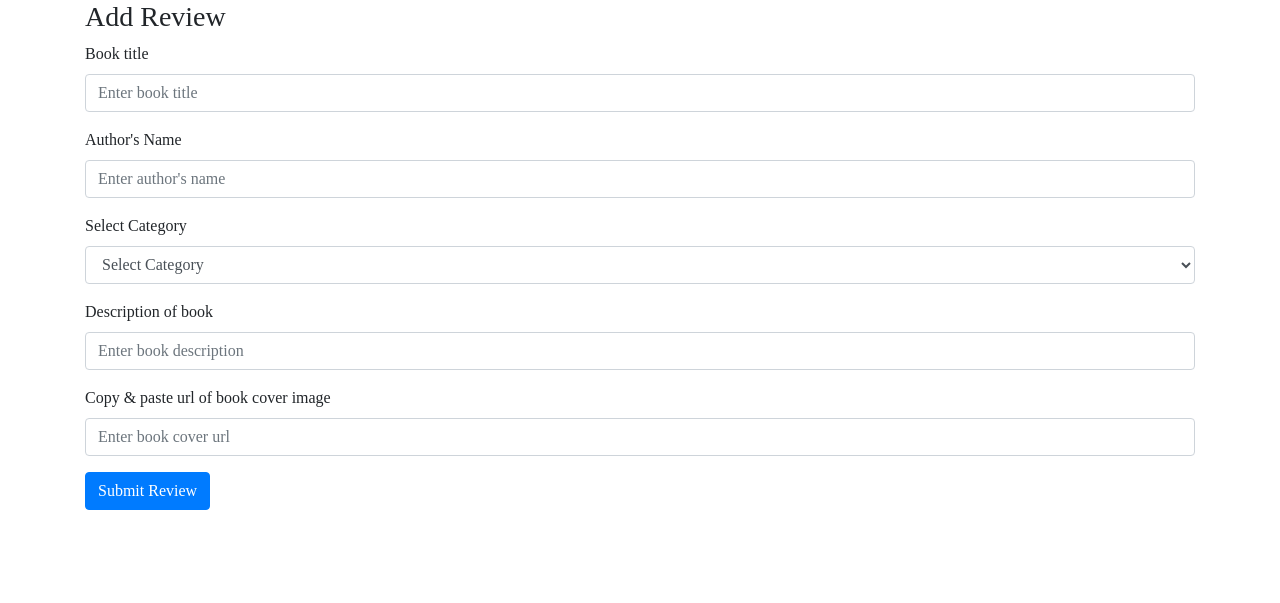
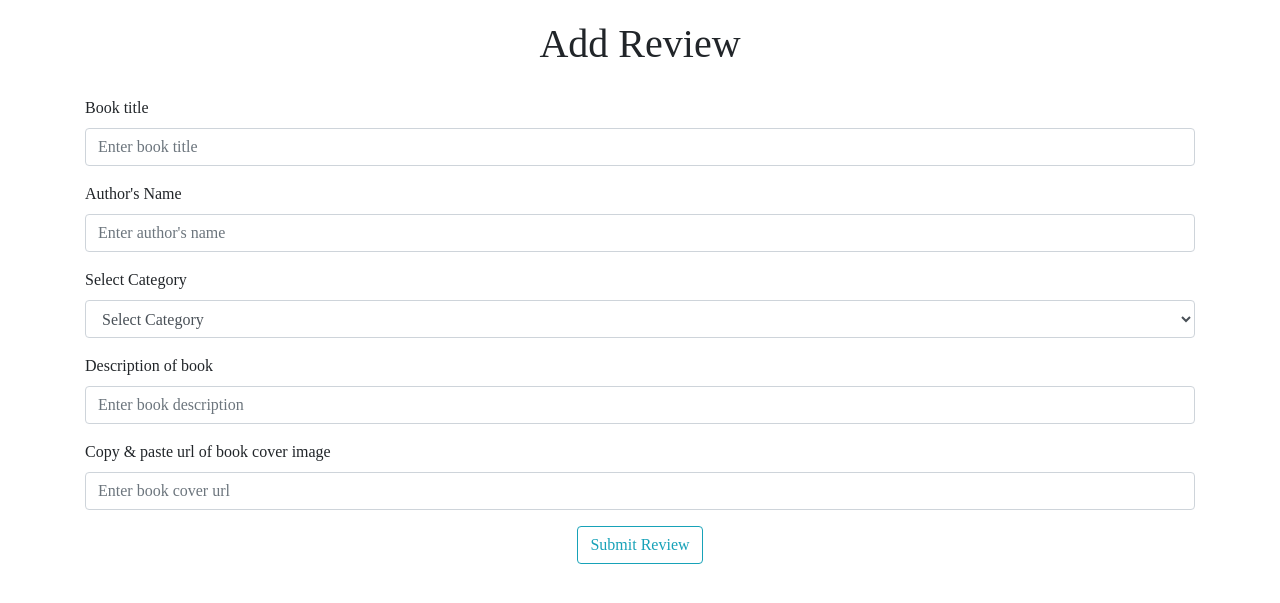
Before and after one commit to EimearCunningham/milestone-three, a Flask app: page /add_review in a window 1280 px wide. Shown: the part 56-659 px from the top of the page. Run offline with Flask 2, Linux system fonts and the light colour scheme; data that the repository does not hold is empty; some libraries are stand-ins or nearby versions; some web fonts are replaced.

Commit message:
Style Add Review page

```diff
--- a/static/css/style.css
+++ b/static/css/style.css
@@ -26,3 +26,7 @@ h1 {
     max-height: 400px;
     opacity: 0.9;
 }
+
+#submit-review {
+    margin-bottom: 40px;
+}
--- a/templates/add_review.html
+++ b/templates/add_review.html
@@ -1,6 +1,6 @@
 {% extends "base.html" %}
 {% block content %}
-<h3>Add Review</h3>
+<h1>Add Review</h1>
 
 <form method="POST" action=" {{ url_for('add_review') }}">
     <div class="form-group">
@@ -37,7 +37,10 @@
             placeholder="Enter book cover url" required>
     </div>
 
-    <button type="submit" class="btn btn-primary">Submit Review</button>
+    <div class="col text-center">
+        <button type="submit" class="btn btn-outline-info" id="submit-review">Submit Review</button>
+    </div>
+
 </form>
 
 {% endblock %}
```
